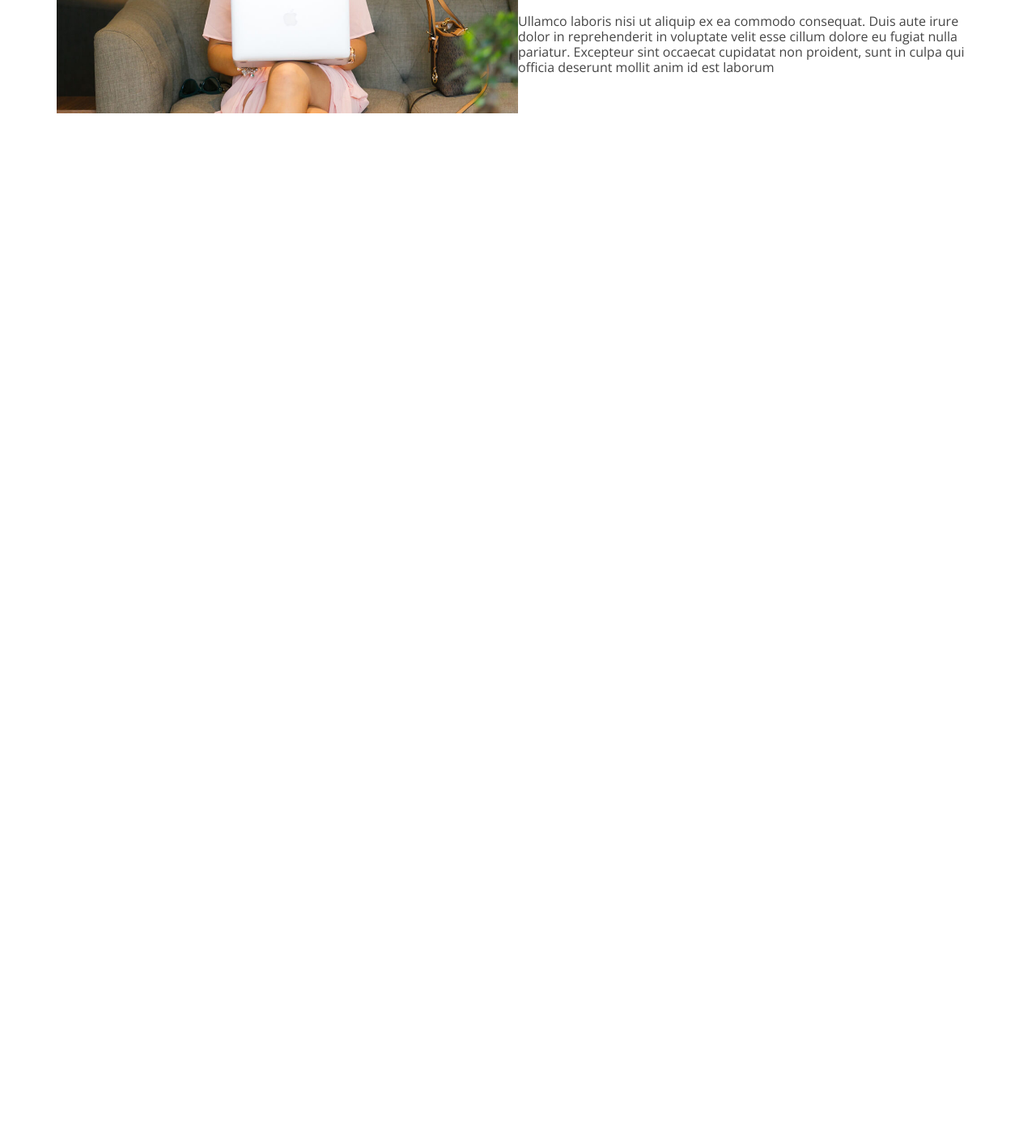
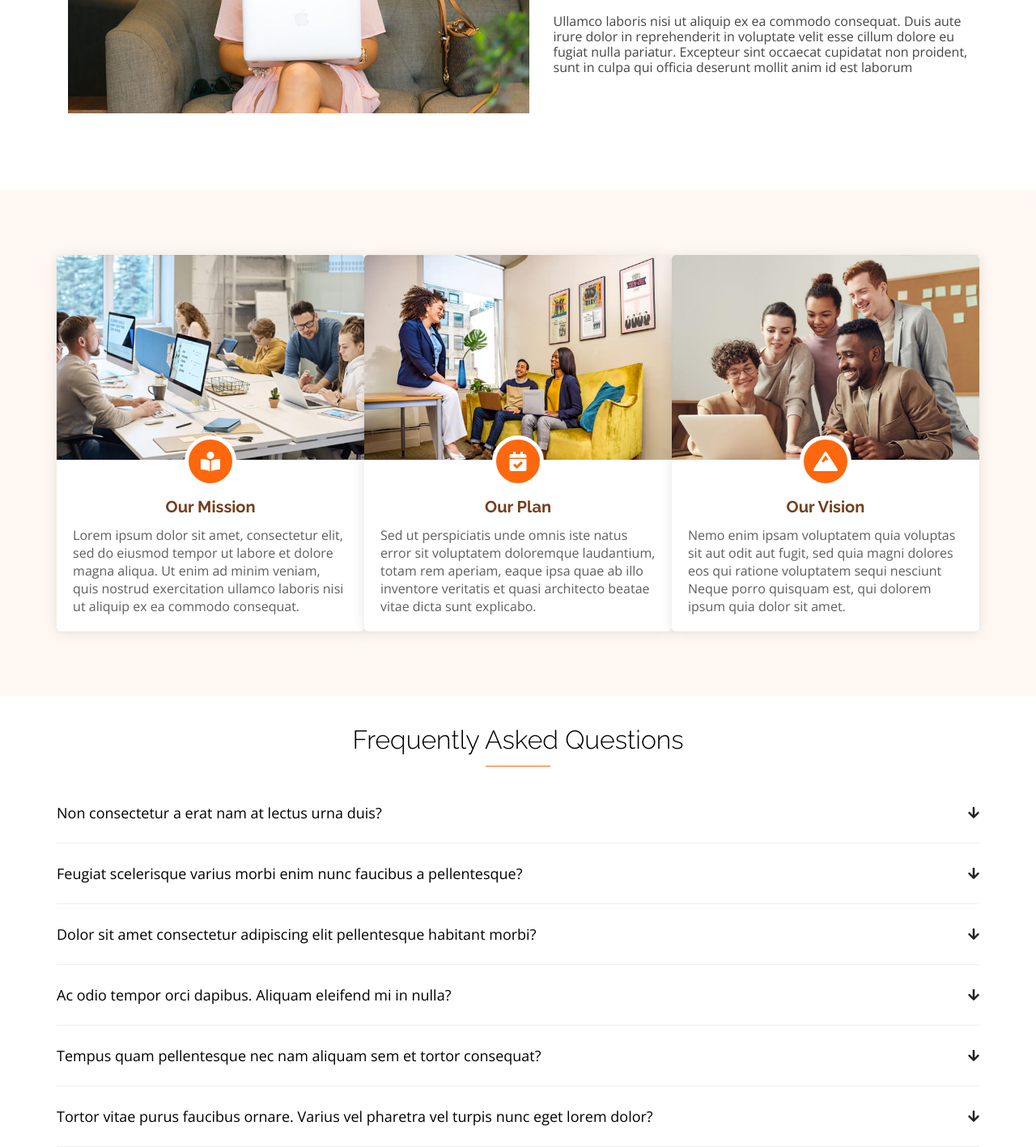
Before and after one commit to Lordrigar/simple-css-site, a website built with webpack: page src/index.html in a window 1280 px wide. Shown: the part 1019-2436 px from the top of the page at 81% size. Before the commit the page ends 1254 px from the top, so only its background shows below. Built offline with nearby package versions, Linux system fonts and the light colour scheme.

Commit message:
FAQ section

```diff
--- a/src/css/about.css
+++ b/src/css/about.css
@@ -20,9 +20,10 @@
 .about .about-text {
   align-self: flex-start;
   max-width: 50%;
-  flex: 0 0 50%;
+  flex: 0 0 45%;
   line-height: 1.2;
   color: #444444;
+  margin-left: 30px;
 }
 
 .about .about-text h3 {
--- /dev/null
+++ b/src/css/faq.css
@@ -0,0 +1,90 @@
+.faq {
+  max-width: 1140px;
+  margin: 0 auto;
+  display: flex;
+  flex-direction: column;
+}
+
+.faq h2 {
+  align-self: center;
+  font-size: 32px;
+  font-weight: 300;
+  font-family: 'Raleway', sans-serif;
+  margin: 20px 0px;
+  position: relative;
+  padding: 0px 0px 15px 0px;
+}
+
+.faq h2::after {
+  content: '';
+  position: absolute;
+  width: 80px;
+  height: 1px;
+  background-color: var(--dark-orange);
+  left: calc(50% - 40px);
+  bottom: 0;
+}
+
+.accordion-item {
+  border-bottom: 1px solid #eee;
+  padding: 25px 0px;
+}
+
+.summary {
+  display: flex;
+  justify-content: space-between;
+  align-items: center;
+  font-size: 18px;
+  font-weight: 400;
+  line-height: 24px;
+}
+
+.summary i {
+  font-size: 16px;
+  color: var(--light-black);
+}
+
+.summary i:first-child:hover {
+  color: var(--dark-orange);
+  cursor: pointer;
+}
+
+.summary i:last-child {
+  display: none;
+  color: var(--dark-orange);
+}
+
+.summary i:last-child:hover {
+  color: var(--light-orange2);
+}
+
+.summary:active ~ .details {
+  position: relative;
+  visibility: visible;
+  top: 15px;
+  height: 50px;
+  max-height: 80px;
+  overflow: visible;
+}
+
+.summary:active i:first-child {
+  display: none;
+}
+
+.summary:active i:last-child {
+  display: inline-block;
+}
+
+.details {
+  position: absolute;
+  visibility: hidden;
+  transition: all 0.3s linear;
+  position: relative;
+  top: -20px;
+  overflow: hidden;
+  height: 0;
+  max-height: 0;
+  font-size: 16px;
+  font-weight: 400;
+  line-height: 24px;
+}
--- a/src/css/hero.css
+++ b/src/css/hero.css
@@ -93,7 +93,7 @@ nav li {
   background: lightblue url('./../assets/hero-bg.jpg') no-repeat fixed center;
   height: 80vh;
   margin-top: -80px;
-  z-index: -1;
+  z-index: 4;
   font-family: 'Raleway', sans-serif;
   padding: 80px 0;
   width: 100%;
--- a/src/css/main.css
+++ b/src/css/main.css
@@ -1,3 +1,5 @@
 @import './styles.css';
 @import './hero.css';
 @import './about.css';
+@import './us.css';
+@import './faq.css';
--- a/src/css/styles.css
+++ b/src/css/styles.css
@@ -1,6 +1,7 @@
 :root {
   --white: #fff;
   --black: #000;
+  --brown: #743e1d;
   --light-black: #222;
   --light-black2: #333;
   --orange: #ffa26a;
--- /dev/null
+++ b/src/css/us.css
@@ -0,0 +1,81 @@
+.us {
+  margin: 15px auto;
+  padding: 80px 0px;
+  background-color: var(--peach);
+}
+
+.us .container {
+  max-width: 1140px;
+  display: flex;
+  align-items: center;
+  justify-content: center;
+  flex-wrap: wrap;
+  flex-direction: row;
+}
+
+.card {
+  flex: 1 0 33.33%;
+  max-width: 33.33%;
+  z-index: 2;
+  display: flex;
+  flex-direction: column;
+  background-color: #fff;
+  border-radius: 5px;
+  box-shadow: 0px 2px 15px rgba(0, 0, 0, 0.1);
+}
+
+.card h5 {
+  color: var(--brown);
+  transition: color 0.2 linear;
+  font-size: 20px;
+  text-align: center;
+  font-weight: 700;
+  font-family: 'Raleway', sans-serif;
+  margin: 12px 0px;
+  cursor: pointer;
+}
+
+.card h5:hover {
+  color: var(--dark-orange);
+}
+
+.card:hover .card-icon {
+  background-color: #fff;
+}
+
+.card:hover .card-icon i {
+  color: var(--dark-orange);
+}
+
+.card img {
+  width: 100%;
+  border-top-left-radius: 5px;
+  border-top-right-radius: 5px;
+}
+
+.card-icon {
+  display: flex;
+  justify-content: center;
+  align-items: center;
+  background-color: var(--dark-orange);
+  width: 64px;
+  height: 64px;
+  margin: 0 auto;
+  border-radius: 50%;
+  border: 5px solid #fff;
+  margin-top: -30px;
+  z-index: 3;
+  font-size: 32px;
+  transition: background-color 0.2s linear;
+}
+
+.card-icon i {
+  font-size: 24px;
+  color: #fff;
+  transition: color 0.2s linear;
+}
+
+.card p {
+  color: #5e5e5e;
+  padding: 0px 20px 20px 20px;
+}
--- a/src/index.html
+++ b/src/index.html
@@ -89,6 +89,67 @@
           </p>
         </div>
       </section>
+
+      <section class="us">
+        <div class="container">
+          <div class="card">
+            <img src="./assets/why-us-1.jpg" alt="Why us picture number 1, people pretending to work">
+            <div class="card-icon"><i class="fas fa-book-reader"></i></div>
+            <h5>Our Mission</h5>
+            <p>Lorem ipsum dolor sit amet, consectetur elit, sed do eiusmod tempor ut labore et dolore magna aliqua. Ut enim ad minim veniam, quis nostrud exercitation ullamco laboris nisi ut aliquip ex ea commodo consequat.</p>
+          </div>
+
+          <div class="card">
+            <img src="./assets/why-us-2.jpg" alt="Why us picture number 2, people chilling on sofa and still not doing any work">
+            <div class="card-icon"><i class="fas fa-calendar-check"></i></div>
+            <h5>Our Plan</h5>
+            <p>Sed ut perspiciatis unde omnis iste natus error sit voluptatem doloremque laudantium, totam rem aperiam, eaque ipsa quae ab illo inventore veritatis et quasi architecto beatae vitae dicta sunt explicabo.</p>
+          </div>
+
+          <div class="card">
+            <img src="./assets/why-us-3.jpg" alt="Why us picture number 3, five people laughing at memes">
+            <div class="card-icon"><i class="fas fa-mountain"></i></i></div>
+            <h5>Our Vision</h5>
+            <p>Nemo enim ipsam voluptatem quia voluptas sit aut odit aut fugit, sed quia magni dolores eos qui ratione voluptatem sequi nesciunt Neque porro quisquam est, qui dolorem ipsum quia dolor sit amet.</p>
+          </div>
+        </div>
+      </section>
+
+      <section class="faq">
+        <h2>Frequently Asked Questions</h2>
+        <div class="accordion-item">
+          <div class="summary">Non consectetur a erat nam at lectus urna duis? <i class="fas fa-arrow-down"></i> <i class="fas fa-times"></i></div>
+          <div class="details">Feugiat pretium nibh ipsum consequat. Tempus iaculis urna id volutpat lacus laoreet non curabitur gravida. Venenatis lectus magna fringilla urna porttitor rhoncus dolor purus non.</div>
+        </div>
+        <div class="accordion-item">
+          <div class="summary">Feugiat scelerisque varius morbi enim nunc faucibus a pellentesque? <i class="fas fa-arrow-down"></i> <i class="fas fa-times"></i></div>
+          <div class="details">Dolor sit amet consectetur adipiscing elit pellentesque habitant morbi. Id interdum velit laoreet id donec ultrices. Fringilla phasellus faucibus scelerisque eleifend donec pretium. Est pellentesque elit ullamcorper dignissim. Mauris ultrices eros in cursus turpis massa tincidunt dui.</div>
+        </div>
+
+        <div class="accordion-item">
+          <div class="summary">Dolor sit amet consectetur adipiscing elit pellentesque habitant morbi? <i class="fas fa-arrow-down"></i> <i class="fas fa-times"></i></div>
+          <div class="details">Eleifend mi in nulla posuere sollicitudin aliquam ultrices sagittis orci. Faucibus pulvinar elementum integer enim. Sem nulla pharetra diam sit amet nisl suscipit. Rutrum tellus pellentesque eu tincidunt. Lectus urna duis convallis convallis tellus. Urna molestie at elementum eu facilisis sed odio morbi quis</div>
+        </div>
+
+        <div class="accordion-item">
+          <div class="summary">Ac odio tempor orci dapibus. Aliquam eleifend mi in nulla? <i class="fas fa-arrow-down"></i> <i class="fas fa-times"></i></div>
+          <div class="details">Dolor sit amet consectetur adipiscing elit pellentesque habitant morbi. Id interdum velit laoreet id donec ultrices. Fringilla phasellus faucibus scelerisque eleifend donec pretium. Est pellentesque elit ullamcorper dignissim. Mauris ultrices eros in cursus turpis massa tincidunt dui.</div>
+        </div>
+
+        <div class="accordion-item">
+          <div class="summary">Tempus quam pellentesque nec nam aliquam sem et tortor consequat? <i class="fas fa-arrow-down"></i> <i class="fas fa-times"></i></div>
+          <div class="details">Molestie a iaculis at erat pellentesque adipiscing commodo. Dignissim suspendisse in est ante in. Nunc vel risus commodo viverra maecenas accumsan. Sit amet nisl suscipit adipiscing bibendum est. Purus gravida quis blandit turpis cursus in</div>
+        </div>
+
+        <div class="accordion-item">
+          <div class="summary">Tortor vitae purus faucibus ornare. Varius vel pharetra vel turpis nunc eget lorem dolor? <i class="fas fa-arrow-down"></i> <i class="fas fa-times"></i></div>
+          <div class="details">Laoreet sit amet cursus sit amet dictum sit amet justo. Mauris vitae ultricies leo integer malesuada nunc vel. Tincidunt eget nullam non nisi est sit amet. Turpis nunc eget lorem dolor sed. Ut venenatis tellus in metus vulputate eu scelerisque. Pellentesque diam volutpat commodo sed egestas egestas fringilla phasellus faucibus. Nibh tellus molestie nunc non blandit massa enim nec.</div>
+        </div>
+      </section>
+
+      <section class="contact-form">
+
+      </section>
     </main>
   </body>
 </html>
```
Also changed, not shown: src/assets/why-us-1.jpg (added), src/assets/why-us-2.jpg (added), src/assets/why-us-3.jpg (added), 1 other file.
